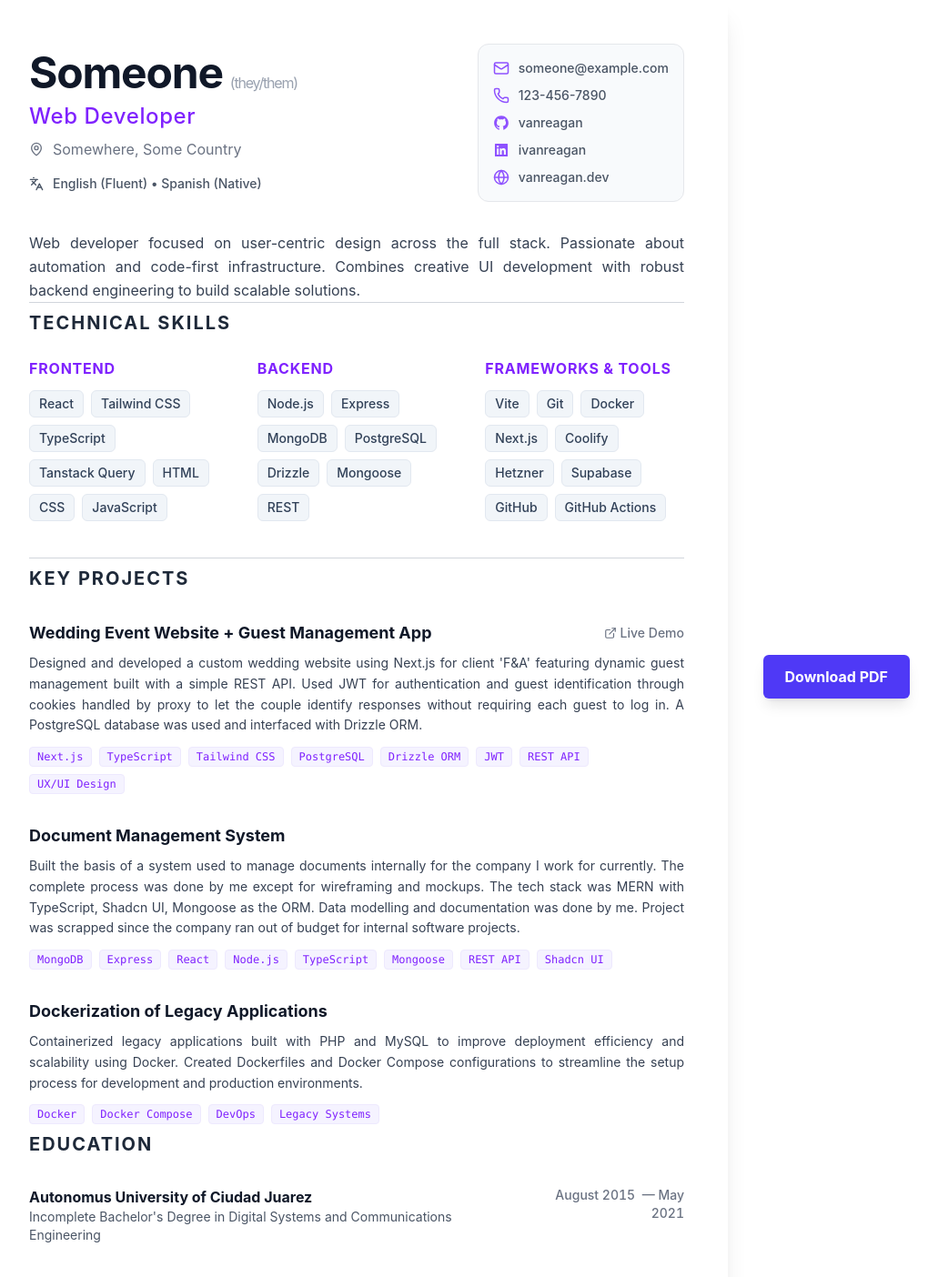
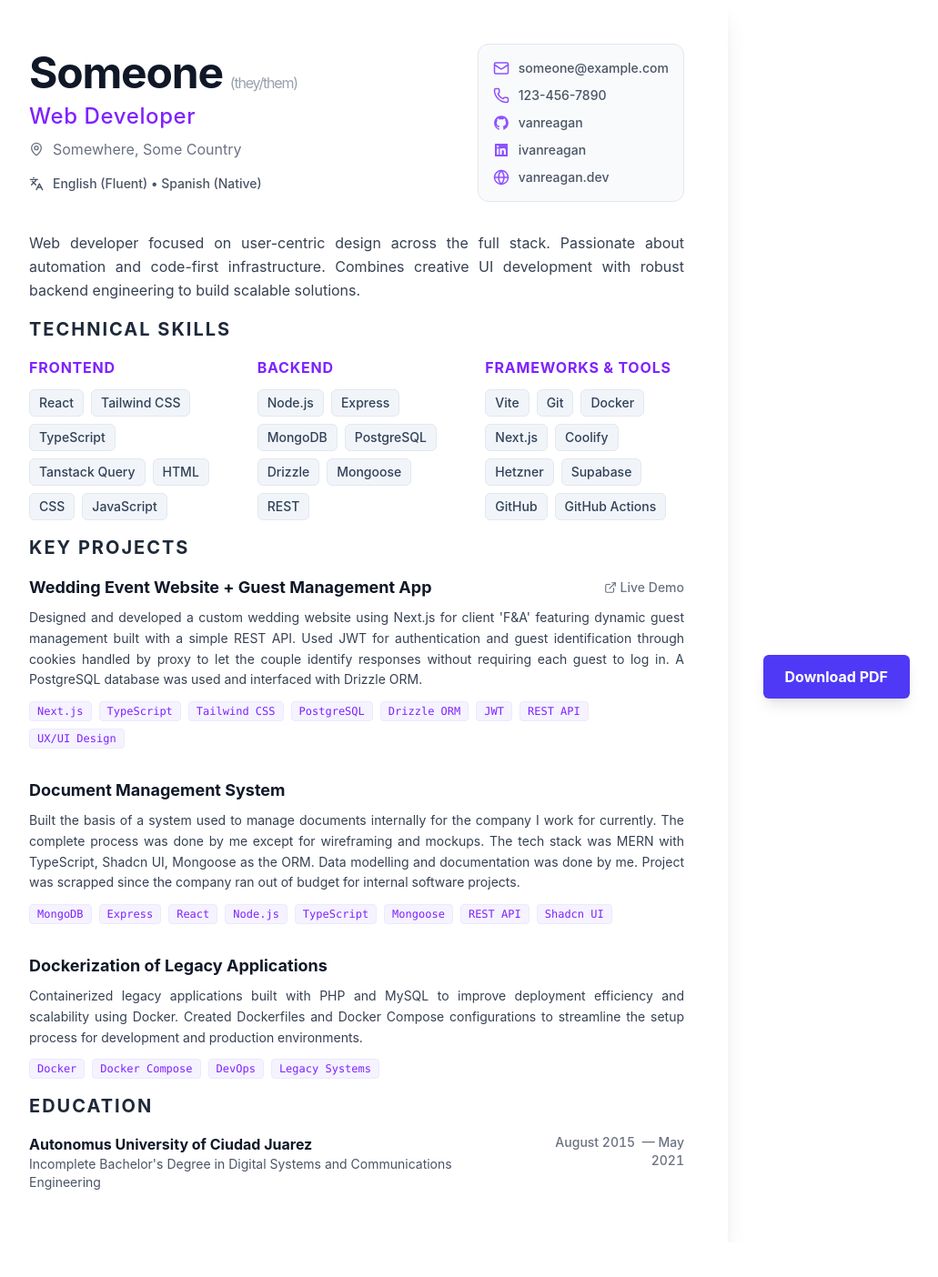
Before and after one commit to vanreagan/resume, a React (Vite) app: page / in a window 1280 px wide. Shown: the top 1404 px of the page at 91% size, without its empty margins (248-1279 px from the left). After the commit the page ends 1366 px from the top, so only its background shows below. Built offline with nearby package versions, Linux system fonts and the light colour scheme.

Commit message:
Refactor layout of Education, Projects, Skills, and Header components for improved consistency and spacing

```diff
--- a/src/components/Education.tsx
+++ b/src/components/Education.tsx
@@ -3,8 +3,8 @@
 
 export const Education = ({ education }: { education: EducationType[] }) => {
   return (
-    <section>
-      <h2 className="text-xl font-bold uppercase tracking-widest text-gray-800 mb-6 pb-2">
+    <section className="flex flex-col gap-4 pb-2">
+      <h2 className="text-xl font-bold uppercase tracking-widest text-gray-800 ">
         Education
       </h2>
 
--- a/src/components/Header.tsx
+++ b/src/components/Header.tsx
@@ -20,7 +20,7 @@
 
 export const Header = ({ basics }: { basics: Basics }) => {
   return (
-    <header className="border-b border-gray-300 ">
+    <header className="pb-2">
       <div className="flex justify-around items-start gap-6">
         <div className="flex-1 space-y-2 mt-2">
           <h1 className="text-5xl font-bold tracking-tight text-gray-900 leading-none">
--- a/src/components/Projects.tsx
+++ b/src/components/Projects.tsx
@@ -3,8 +3,8 @@
 
 export const Projects = ({ projects }: { projects: Project[] }) => {
   return (
-    <section>
-      <h2 className="text-xl font-bold uppercase tracking-widest text-gray-800 mb-6 pb-2">
+    <section className="flex flex-col gap-4 pb-2">
+      <h2 className="text-xl font-bold uppercase tracking-widest text-gray-800 ">
         Key Projects
       </h2>
 
--- a/src/components/Skills.tsx
+++ b/src/components/Skills.tsx
@@ -2,8 +2,8 @@
 
 export const Skills = ({ skills }: { skills: SkillGroup[] }) => {
   return (
-    <section className="break-inside-avoid border-b border-gray-300 pb-10 ">
-      <h2 className="text-xl font-bold uppercase tracking-widest text-gray-800 mb-6">
+    <section className="flex flex-col gap-4 pb-2">
+      <h2 className="text-xl font-bold uppercase tracking-widest text-gray-800">
         Technical Skills
       </h2>
 
```
